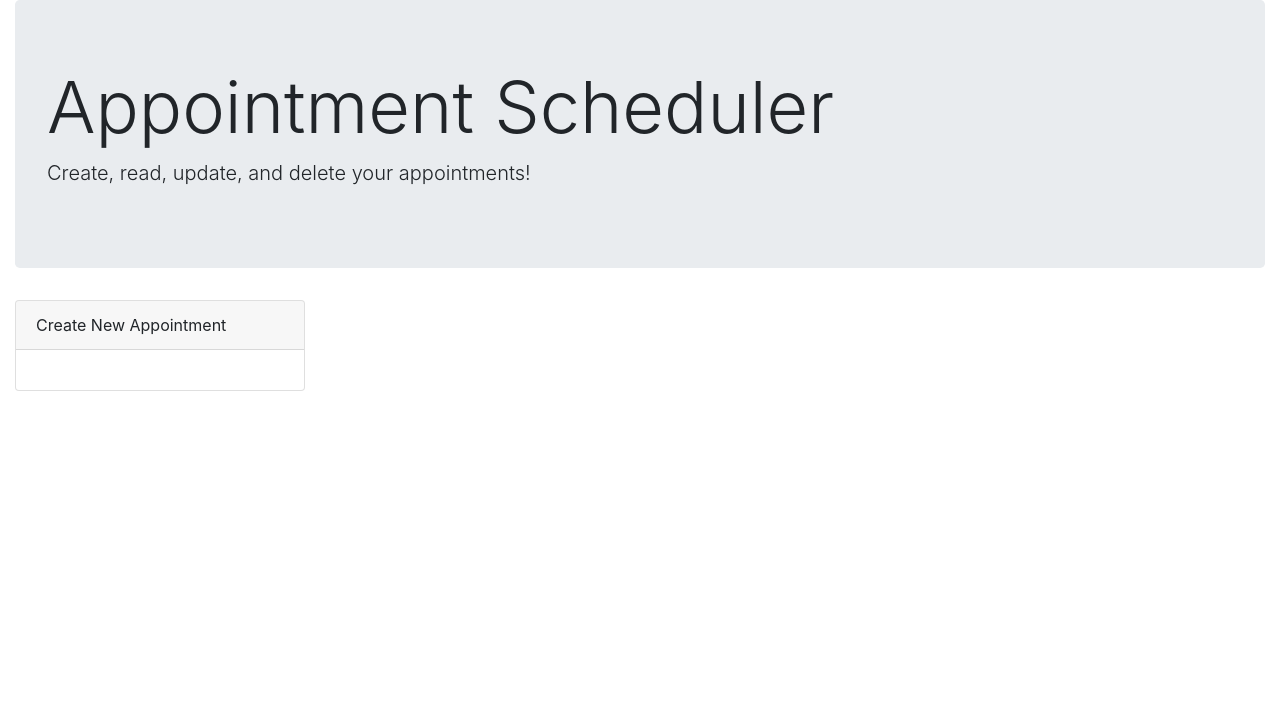
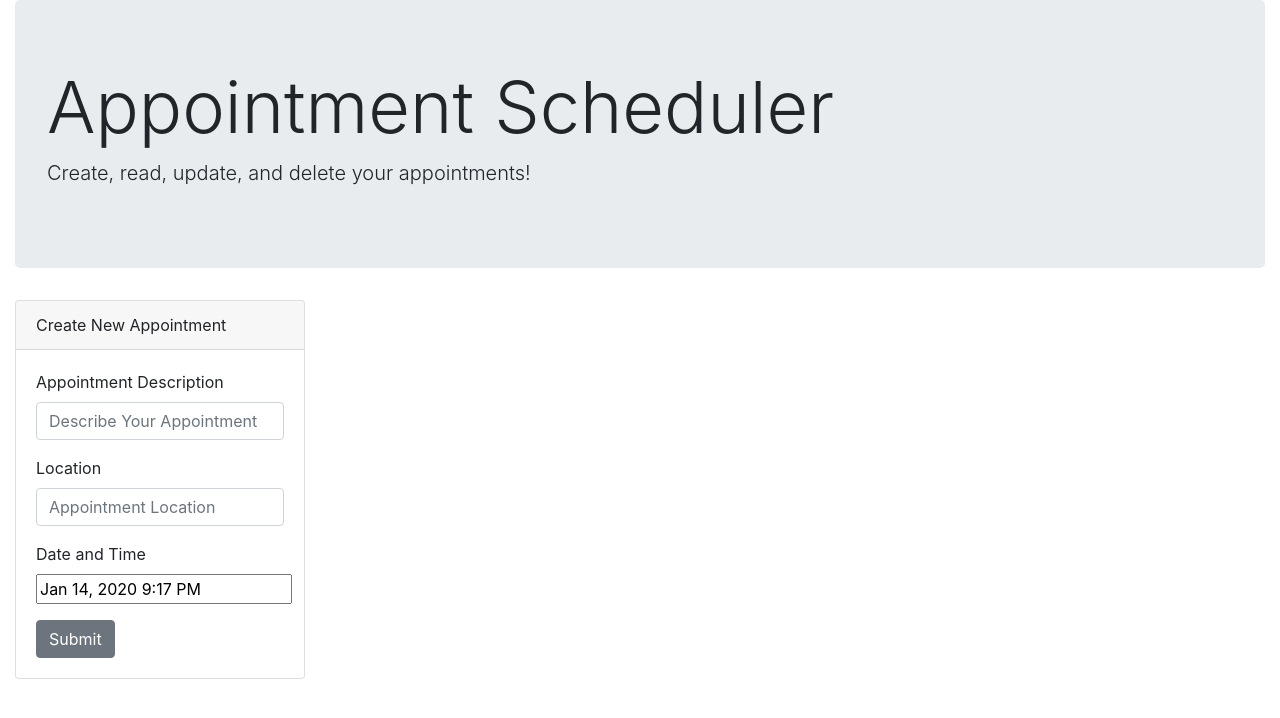
Before and after one commit to ppgeyser/appt-scheduler, a React (Create React App) app: page / in a window 1280 px wide. Shown: the top 718 px of the page. Built offline with nearby package versions, Linux system fonts and the light colour scheme.

Commit message:
Form handling custom hook and logic complete

```diff
--- a/src/App.js
+++ b/src/App.js
@@ -1,17 +1,38 @@
 //Dependencies
-import React from "react";
+import React, {useState, useEffect} from "react";
 import store from "store";
 import {
   Container,
   Row,
-  Col
+  Col,
+  Card,
+  CardHeader,
+  CardBody,
+  Button,
+  Form,
+  FormGroup,
+  Label,
+  Input
 } from "reactstrap";
+import DatePicker from "react-datepicker";
+import "react-datepicker/dist/react-datepicker.css";
 
 //Components
 import AppJumbotron from "./components/AppJumbotron";
-import InputForm from "./components/InputForm";
+import useInputForm from "./components/useInputForm";
 
 function App() {
+
+  const formSubmit = () => {
+    alert(`Event Created!
+    Description: ${inputs.description}
+    Location: ${inputs.location}
+    Date and Time: ${startDate}`)
+  }
+
+  const [startDate, setStartDate] = useState(new Date());
+  const {inputs, handleInputChange, handleSubmit} = useInputForm({description: '', location: ''}, formSubmit);
+
   return (
     <Container fluid>
 
@@ -20,7 +41,54 @@ function App() {
       <Row>
 
         <Col sm="3">
-          <InputForm />
+          <Card>
+
+            <CardHeader>Create New Appointment</CardHeader>
+
+            <CardBody>
+              <Form onSubmit={handleSubmit}>
+
+                <FormGroup>
+                  <Label for="descriptionInput">Appointment Description</Label>
+                  <Input
+                    type="text"
+                    name="description"
+                    id="descriptionInput"
+                    onChange={handleInputChange}
+                    value={inputs.description}
+                    placeholder="Describe Your Appointment" />
+                </FormGroup>
+
+                <FormGroup>
+                  <Label for="LocationInput">Location</Label>
+                  <Input
+                    type="text"
+                    name="location"
+                    id="locationInput"
+                    onChange={handleInputChange}
+                    value={inputs.location}
+                    placeholder="Appointment Location" />
+                </FormGroup>
+
+                <FormGroup>
+                  <Label for="datetimeInput">Date and Time</Label>
+                  <br />
+                  <DatePicker
+                    selected={startDate}
+                    onChange={date => setStartDate(date)}
+                    showTimeSelect
+                    timeFormat="h:mm aa"
+                    timeIntervals={15}
+                    timeCaption="time"
+                    dateFormat="MMM d, yyyy h:mm aa"
+                  />
+                </FormGroup>
+
+                <Button>Submit</Button>
+
+              </Form>
+            </CardBody>
+          </Card>
         </Col>
 
         <Col sm="9">
--- /dev/null
+++ b/src/components/useInputForm/index.js
@@ -0,0 +1,19 @@
+import {useState} from 'react';
+
+const useInputForm = (initialValues, callback) => {
+  const [inputs, setInputs] = useState(initialValues);
+  const handleSubmit = (event) => {
+    if (event) event.preventDefault();
+      callback();
+  }
+  const handleInputChange = (event) => {
+    event.persist();
+    setInputs(inputs => ({...inputs, [event.target.name]: event.target.value}));
+  }
+  return {
+    handleSubmit,
+    handleInputChange,
+    inputs
+  };
+}
+export default useInputForm;
```
